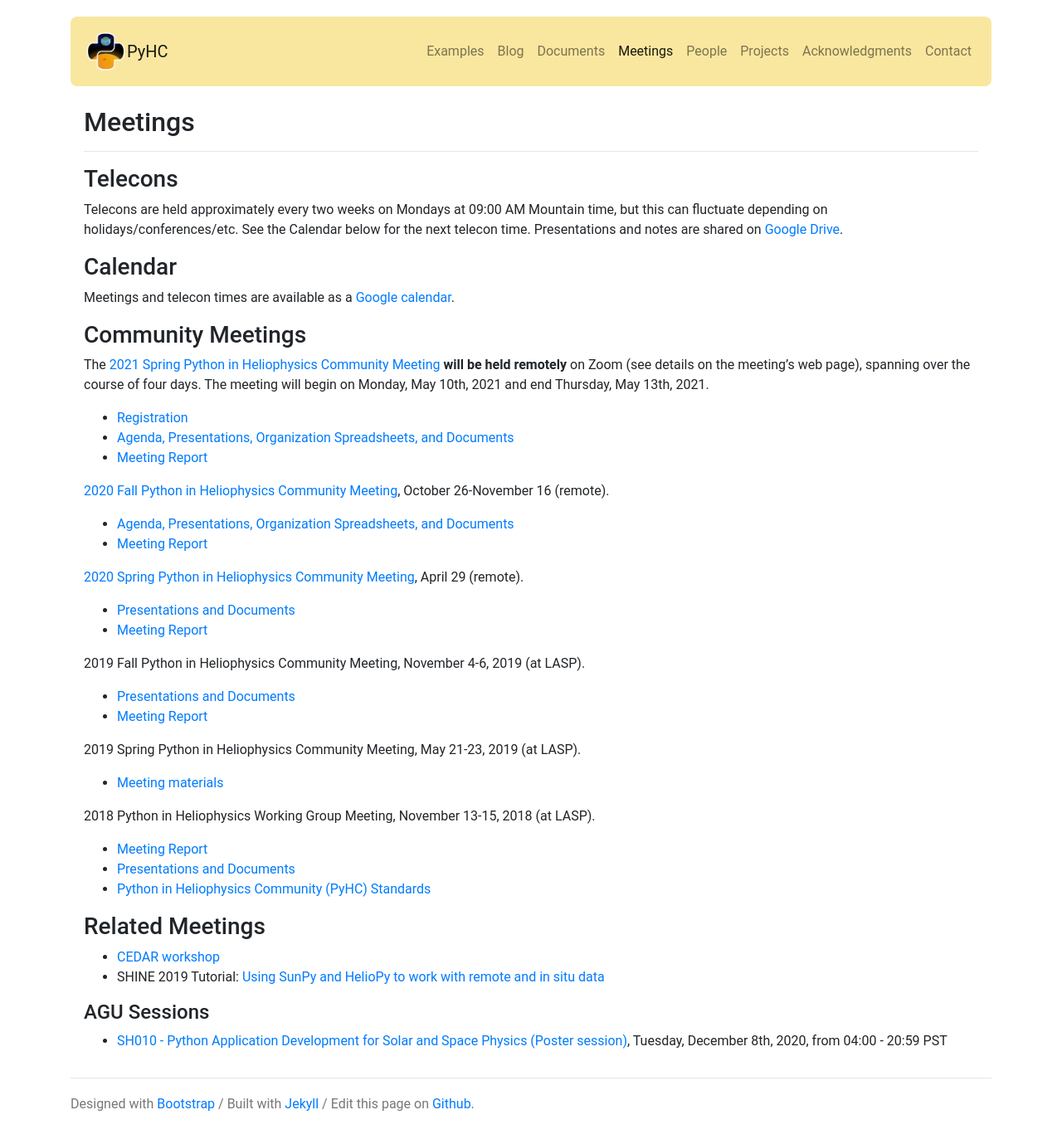
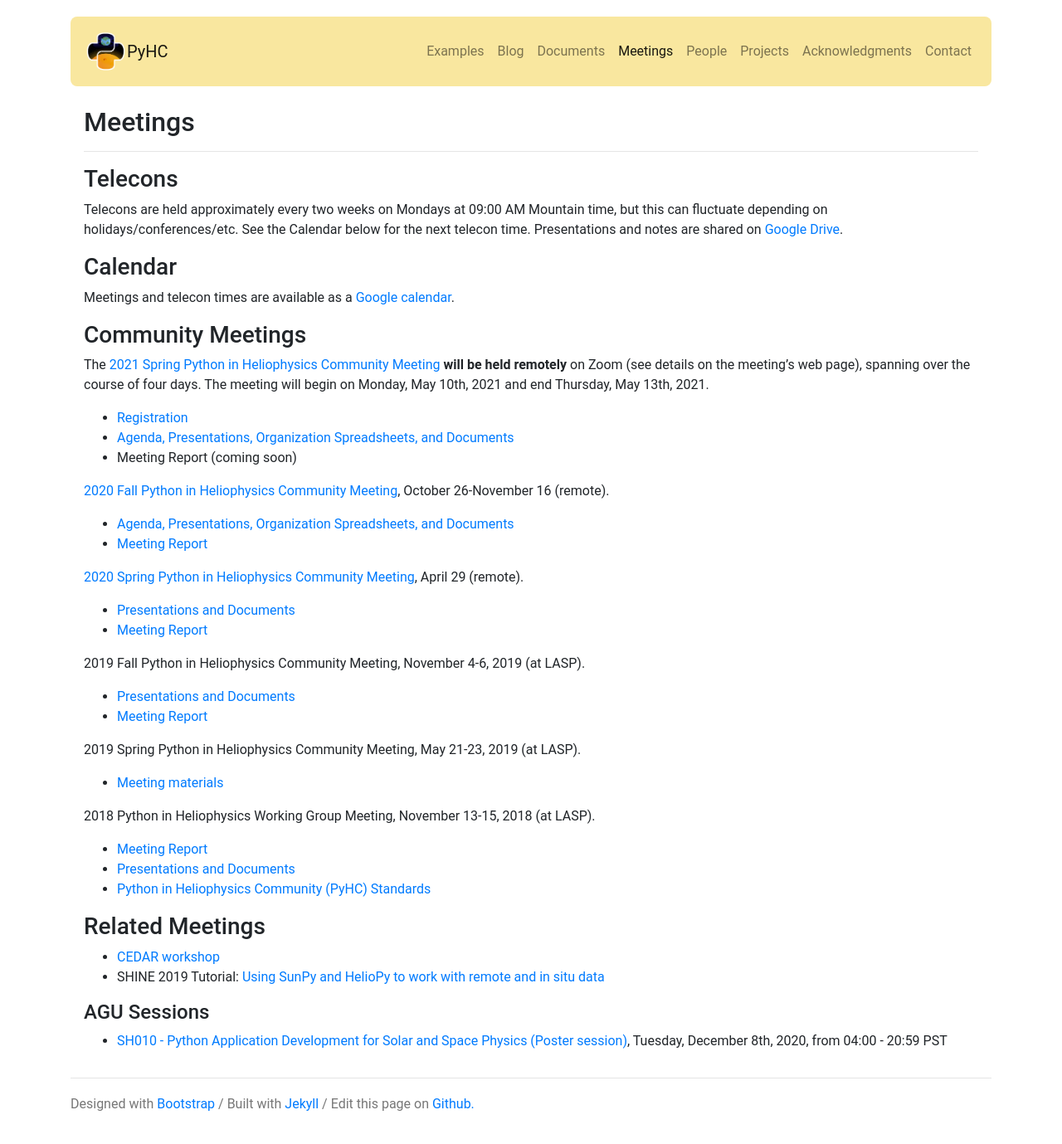
Before and after one commit to heliophysicsPy/heliophysicsPy.github.io, a Jekyll site: the page built from _pages/meetings.md, in a window 1280 px wide. Shown: the whole page at 83% size. Built offline with Jekyll 4.4.1, drawn with Linux system fonts in a browser that asks for light colours; nearby versions of some CDN libraries.

Commit message:
Fix copy/paste errors

```diff
--- a/_pages/meetings.md
+++ b/_pages/meetings.md
@@ -17,8 +17,8 @@ Meetings and telecon times are available as a [Google calendar](https://calendar
 The [2021 Spring Python in Heliophysics Community Meeting]({% link
 _pages/meetings/spring2021.md %}) **will be held remotely** on Zoom (see details on the meeting's web page), spanning over the course of four days. The meeting will begin on Monday, May 10th, 2021 and end Thursday, May 13th, 2021.
 * [Registration](https://docs.google.com/forms/d/1tk9uQTm9TzwNV8jle3QCg8IZkhZsQjLKMQDN-02a4IY/edit?usp=sharing)
-* [Agenda, Presentations, Organization Spreadsheets, and Documents](https://drive.google.com/drive/u/0/folders/1T3CGRwXAst8jd7I6xFiKxyCgluGGpg0A)
-* [Meeting Report](https://docs.google.com/document/d/1roGSs_DKtXP5uLyPEHZrtA6taHW9zcMp0L54JKpg1p0/edit#heading=h.mpebd2k6hb5s)
+* [Agenda, Presentations, Organization Spreadsheets, and Documents](https://drive.google.com/drive/u/0/folders/1HcIQRnVmEXiTgNVx7cVL5mMySxVbUFYc)
+* Meeting Report (coming soon)
 
 [2020 Fall Python in Heliophysics Community Meeting]({% link
 _pages/meetings/fall2020.md %}), October 26-November 16 (remote).
```
